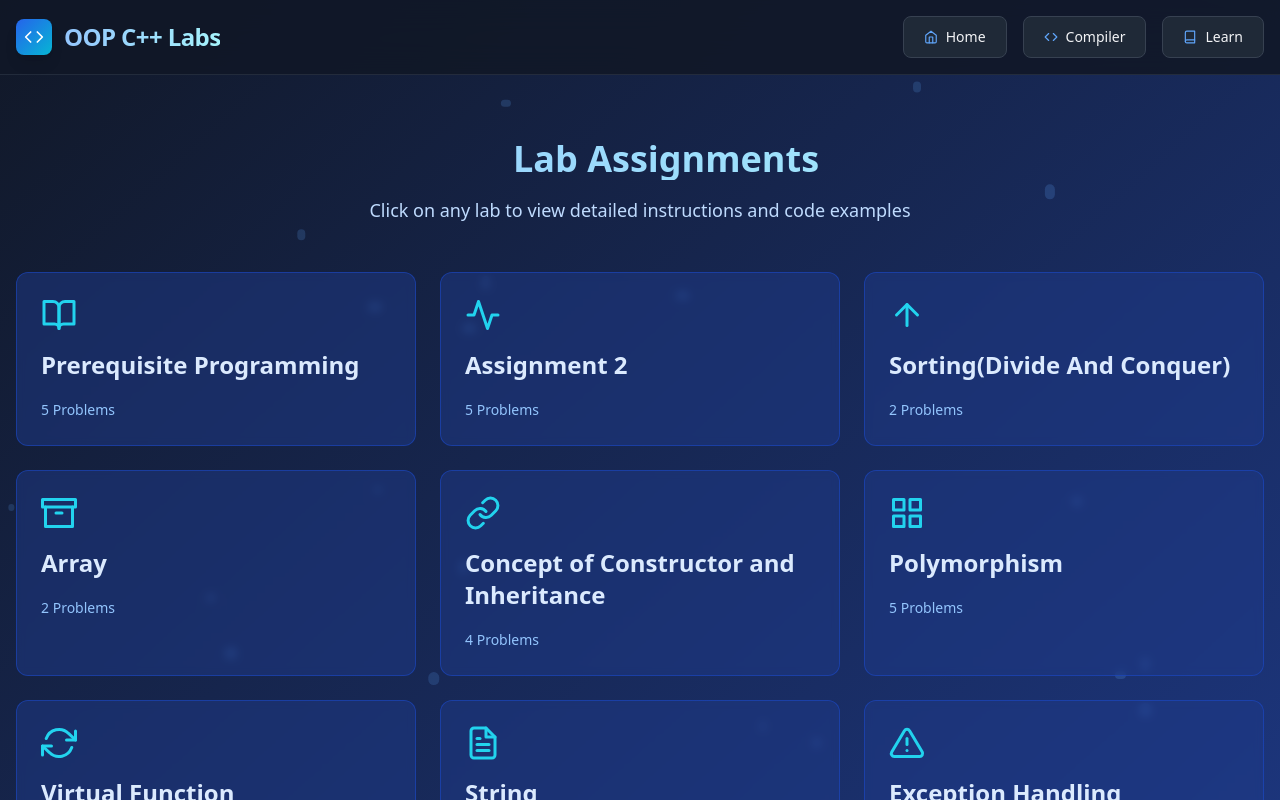
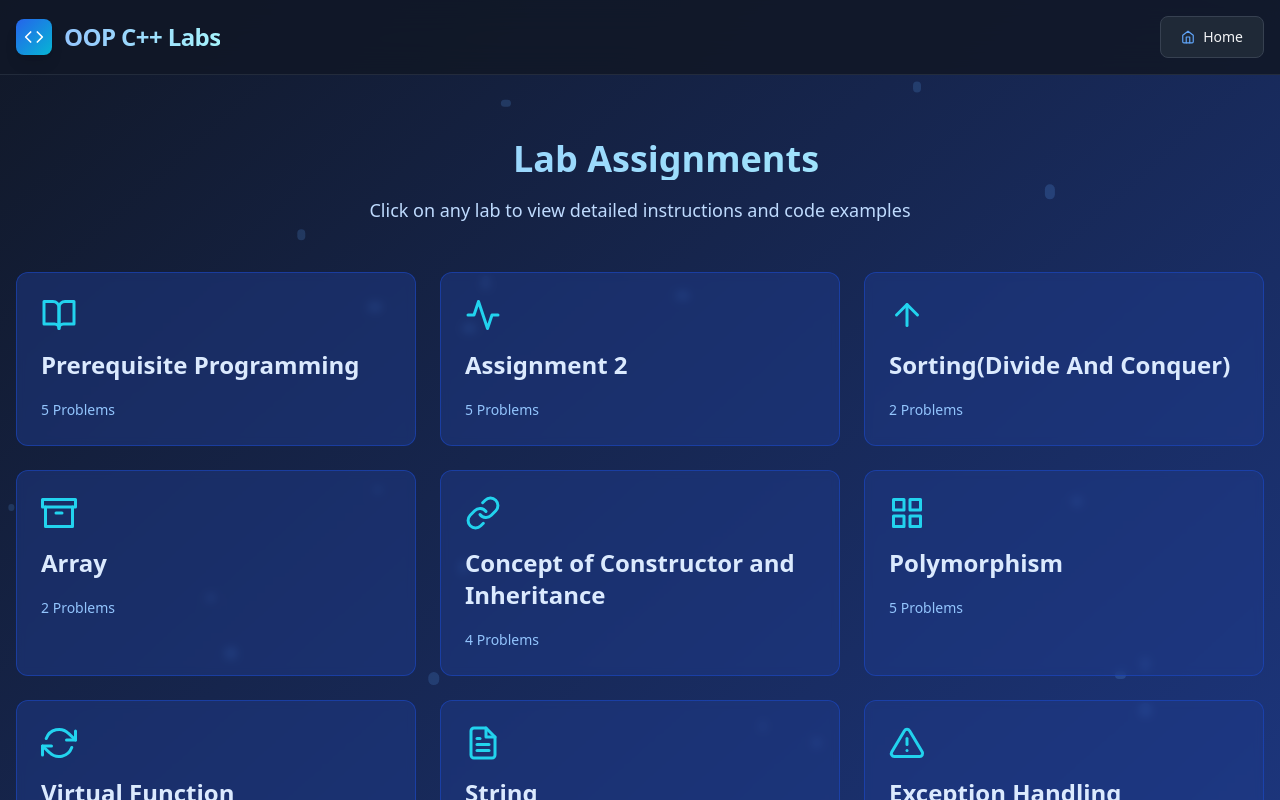
Before and after one commit to Anish-2005/Object-Oriented-Programming-CPP-Lab, a React (Vite) app in the folder oops/: page /labs in a window 1280 px wide. Shown: the top 800 px of the page. Built offline with nearby package versions, Linux system fonts and the light colour scheme.

Commit message:
Update Labs.jsx

```diff
--- a/oops/src/pages/Labs.jsx
+++ b/oops/src/pages/Labs.jsx
@@ -2013,20 +2013,7 @@ export default function LabsPage() {
                  <FiHome className="text-blue-400" />
               Home
             </Link>
-            <Link
-              to="/compile"
-              className="px-5 py-2.5 rounded-lg bg-gray-800 hover:bg-gray-700/90 text-gray-100 transition-all duration-300 border border-gray-700 flex items-center gap-2 text-sm"
-            >
-                <FiCode className="text-blue-400" />
-              Compiler
-            </Link>
-            <Link
-              to="/learn"
-              className="px-5 py-2.5 rounded-lg bg-gray-800 hover:bg-gray-700/90 text-gray-100 transition-all duration-300 border border-gray-700 flex items-center gap-2 text-sm"
-            >
-                <FiBook className="text-blue-400" />
-              Learn
-            </Link>
+
           </motion.div>
           </div>
         </div>
```
